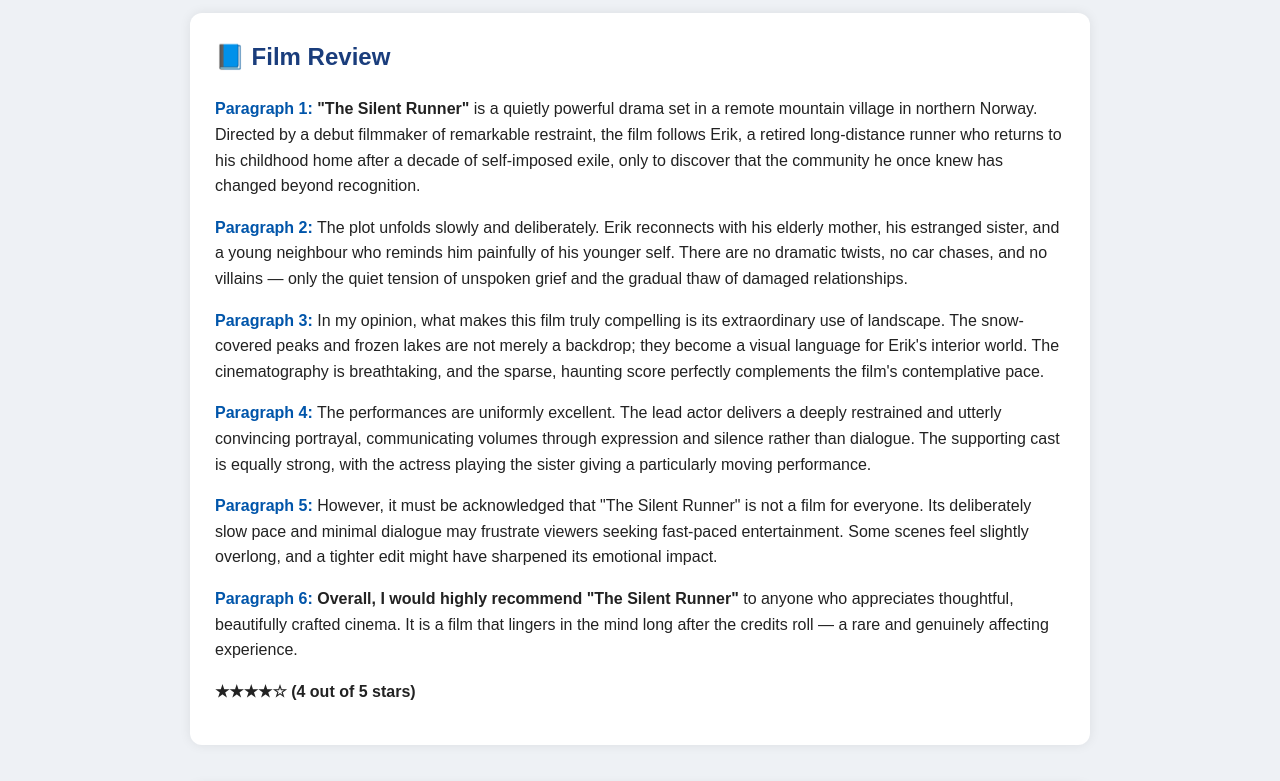
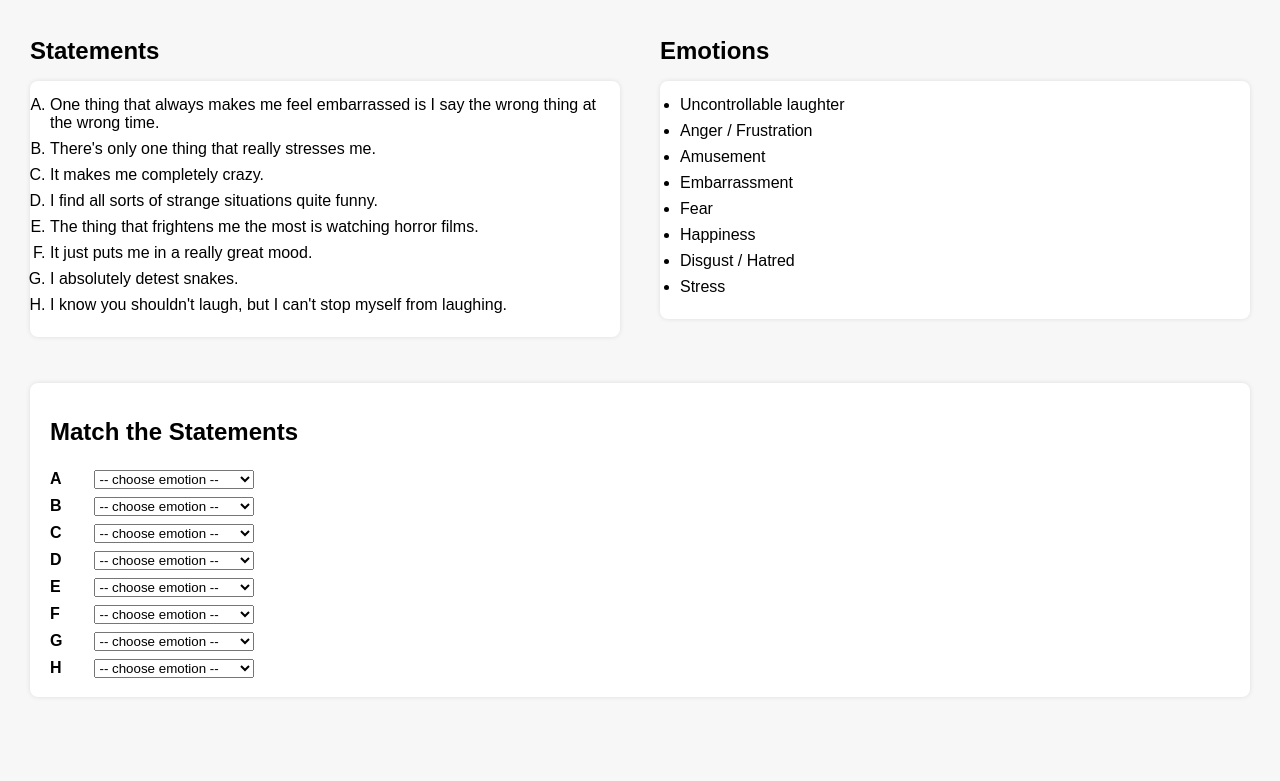
Before and after one commit to tspv6570-collab/tp6-gist, a plain HTML site: page index.html in a window 1280 px wide. Shown: the part 108-889 px from the top of the page. After the commit the page ends 835 px from the top, so only its background shows below. Drawn offline with Linux system fonts and the light colour scheme.

Commit message:
Add files via upload

```diff
--- a/index.html
+++ b/index.html
@@ -2,188 +2,212 @@
 <html lang="en">
 <head>
   <meta charset="UTF-8">
-<title>The Silent Runner – Student Quiz</title>
-<meta name="viewport" content="width=device-width, initial-scale=1.0">
+  <title>Emotion Matching Quiz</title>
   <style>
     body {
-        font-family: Arial, Helvetica, sans-serif;
-        line-height: 1.6;
-        margin: 40px auto;
-        max-width: 900px;
-        padding: 0 20px;
-        background: #eef1f5;
-        color: #222;
+      font-family: Arial, sans-serif;
+      margin: 30px;
+      background-color: #f7f7f7;
     }
-
     h1 {
       text-align: center;
-        color: #1a3d7c;
-        margin-bottom: 30px;
     }
-
-    h2 {
-        color: #1a3d7c;
-        margin-top: 0;
+    .instructions {
+      margin-bottom: 20px;
+      font-size: 0.95rem;
     }
-
-    .review-box, .task-section {
+    .container {
+      display: flex;
+      gap: 40px;
+      align-items: flex-start;
+    }
+    .column {
+      flex: 1;
+    }
+    .column h2 {
+      margin-bottom: 10px;
+    }
+    ol, ul {
       background: #ffffff;
-        padding: 25px;
-        border-radius: 12px;
-        box-shadow: 0 0 12px rgba(0,0,0,0.08);
-        margin-bottom: 40px;
+      padding: 15px 20px;
+      border-radius: 8px;
+      box-shadow: 0 0 5px rgba(0,0,0,0.1);
     }
-
-    /* COLOR CODING */
-    .task1 { border-left: 10px solid #4a90e2; }
-    .task2 { border-left: 10px solid #7ed321; }
-    .task3 { border-left: 10px solid #f5a623; }
-
-    /* ICONS */
-    .icon {
-        font-size: 1.4rem;
-        margin-right: 8px;
+    li {
+      margin-bottom: 8px;
     }
-
-    textarea, input[type="text"] {
-        width: 100%;
-        padding: 10px;
-        margin: 8px 0 15px 0;
-        border-radius: 6px;
-        border: 1px solid #ccc;
-        font-size: 1rem;
+    .match-row {
+      margin-top: 30px;
+      background: #ffffff;
+      padding: 15px 20px;
+      border-radius: 8px;
+      box-shadow: 0 0 5px rgba(0,0,0,0.1);
     }
-
-    table {
-        width: 100%;
-        border-collapse: collapse;
-        margin-top: 15px;
+    .match-row label {
+      display: inline-block;
+      width: 40px;
+      font-weight: bold;
     }
-
-    table, th, td {
-        border: 1px solid #ccc;
-    }
-
-    th, td {
-        padding: 10px;
-        text-align: left;
-    }
-
-    .para-number {
-        font-weight: bold;
-        color: #0055aa;
+    select {
+      margin: 4px 0;
     }
   </style>
 </head>
-
 <body>
 
-<h1>🎬 The Silent Runner — Student Quiz</h1>
+  <h1>Emotion Matching Quiz</h1>
 
-<!-- ========================= -->
-<!-- FILM REVIEW WITH PARAGRAPH NUMBERS -->
-<!-- ========================= -->
+  <p class="instructions">
+    Match each statement (A–H) with the emotion that best fits it.
+    Use the dropdowns below to choose an emotion for each statement.
+  </p>
 
-<div class="review-box">
-<h2>📘 Film Review</h2>
-
-<p><span class="para-number">Paragraph 1:</span> <strong>"The Silent Runner"</strong> is a quietly powerful drama set in a remote mountain village in northern Norway. Directed by a debut filmmaker of remarkable restraint, the film follows Erik, a retired long-distance runner who returns to his childhood home after a decade of self-imposed exile, only to discover that the community he once knew has changed beyond recognition.</p>
-
-<p><span class="para-number">Paragraph 2:</span> The plot unfolds slowly and deliberately. Erik reconnects with his elderly mother, his estranged sister, and a young neighbour who reminds him painfully of his younger self. There are no dramatic twists, no car chases, and no villains — only the quiet tension of unspoken grief and the gradual thaw of damaged relationships.</p>
-
-<p><span class="para-number">Paragraph 3:</span> In my opinion, what makes this film truly compelling is its extraordinary use of landscape. The snow-covered peaks and frozen lakes are not merely a backdrop; they become a visual language for Erik's interior world. The cinematography is breathtaking, and the sparse, haunting score perfectly complements the film's contemplative pace.</p>
-
-<p><span class="para-number">Paragraph 4:</span> The performances are uniformly excellent. The lead actor delivers a deeply restrained and utterly convincing portrayal, communicating volumes through expression and silence rather than dialogue. The supporting cast is equally strong, with the actress playing the sister giving a particularly moving performance.</p>
-
-<p><span class="para-number">Paragraph 5:</span> However, it must be acknowledged that "The Silent Runner" is not a film for everyone. Its deliberately slow pace and minimal dialogue may frustrate viewers seeking fast-paced entertainment. Some scenes feel slightly overlong, and a tighter edit might have sharpened its emotional impact.</p>
-
-<p><span class="para-number">Paragraph 6:</span> <strong>Overall, I would highly recommend "The Silent Runner"</strong> to anyone who appreciates thoughtful, beautifully crafted cinema. It is a film that lingers in the mind long after the credits roll — a rare and genuinely affecting experience.</p>
-
-<p><strong>★★★★☆ (4 out of 5 stars)</strong></p>
+  <div class="container">
+    <div class="column">
+      <h2>Statements</h2>
+      <ol type="A">
+        <li>One thing that always makes me feel embarrassed is I say the wrong thing at the wrong time.</li>
+        <li>There's only one thing that really stresses me.</li>
+        <li>It makes me completely crazy.</li>
+        <li>I find all sorts of strange situations quite funny.</li>
+        <li>The thing that frightens me the most is watching horror films.</li>
+        <li>It just puts me in a really great mood.</li>
+        <li>I absolutely detest snakes.</li>
+        <li>I know you shouldn't laugh, but I can't stop myself from laughing.</li>
+      </ol>
     </div>
 
-<!-- ========================= -->
-<!-- TASK 1 -->
-<!-- ========================= -->
-
-<div class="task-section task1">
-<h3><span class="icon">🧩</span>Task 1 — Understanding the Structure</h3>
-<p>Match each function to the correct paragraph number (1–6). The order below is intentionally mixed.</p>
-
-<label>Evaluation of performances:</label>
-<input type="text">
-
-<label>Final recommendation and star rating:</label>
-<input type="text">
-
-<label>Discussion of a weakness or limitation:</label>
-<input type="text">
-
-<label>Introduction — what the film is and who made it:</label>
-<input type="text">
-
-<label>Evaluation of a key strength (cinematography / soundtrack):</label>
-<input type="text">
-
-<label>Brief description of the plot:</label>
-<input type="text">
+    <div class="column">
+      <h2>Emotions</h2>
+      <ul>
+        <li>Uncontrollable laughter</li>
+        <li>Anger / Frustration</li>
+        <li>Amusement</li>
+        <li>Embarrassment</li>
+        <li>Fear</li>
+        <li>Happiness</li>
+        <li>Disgust / Hatred</li>
+        <li>Stress</li>
+      </ul>
+    </div>
   </div>
 
-<!-- ========================= -->
-<!-- TASK 2 -->
-<!-- ========================= -->
-
-<div class="task-section task2">
-<h3><span class="icon">🔍</span>Task 2 — Language Focus: Noticing</h3>
-
-<p>Find and write examples from the review:</p>
-
-<label>1. Three opinion phrases:</label>
-<textarea></textarea>
-
-<label>2. One adjective describing a weakness:</label>
-<input type="text">
-
-<label>3. The phrase used to make a recommendation:</label>
-<textarea></textarea>
-
-<p>Now answer:</p>
-
-<label>4. Where do the opinion phrases appear in sentences?</label>
-<input type="text">
-
-<label>5. Is the recommendation phrase formal or informal? How do you know?</label>
-<textarea></textarea>
+  <div class="match-row">
+    <h2>Match the Statements</h2>
+    <form>
+      <div>
+        <label for="A">A</label>
+        <select id="A" name="A">
+          <option value="">-- choose emotion --</option>
+          <option>Uncontrollable laughter</option>
+          <option>Anger / Frustration</option>
+          <option>Amusement</option>
+          <option>Embarrassment</option>
+          <option>Fear</option>
+          <option>Happiness</option>
+          <option>Disgust / Hatred</option>
+          <option>Stress</option>
+        </select>
       </div>
-
-<!-- ========================= -->
-<!-- TASK 3 -->
-<!-- ========================= -->
-
-<div class="task-section task3">
-<h3><span class="icon">📝</span>Task 3 — Meaning Check: Adjective Matching</h3>
-
-<p>Match the adjectives (1–6) to the meanings (a–f).</p>
-
-<p><strong>Meanings:</strong></p>
-<ul>
-    <li>a. producing a strong feeling of sadness or sympathy</li>
-    <li>b. so interesting or exciting that you cannot stop watching</li>
-    <li>c. astonishingly impressive or beautiful</li>
-    <li>d. remaining in your memory in a beautiful, slightly sad way</li>
-    <li>e. performed in a way that seems real and believable</li>
-    <li>f. intensely interesting or exciting</li>
-</ul>
-
-<table>
-<tr><th>No.</th><th>Adjective</th><th>Your Answer</th></tr>
-<tr><td>1</td><td>haunting</td><td><input type="text"></td></tr>
-<tr><td>2</td><td>moving</td><td><input type="text"></td></tr>
-<tr><td>3</td><td>compelling</td><td><input type="text"></td></tr>
-<tr><td>4</td><td>gripping</td><td><input type="text"></td></tr>
-<tr><td>5</td><td>convincing</td><td><input type="text"></td></tr>
-<tr><td>6</td><td>breathtaking</td><td><input type="text"></td></tr>
-</table>
+      <div>
+        <label for="B">B</label>
+        <select id="B" name="B">
+          <option value="">-- choose emotion --</option>
+          <option>Uncontrollable laughter</option>
+          <option>Anger / Frustration</option>
+          <option>Amusement</option>
+          <option>Embarrassment</option>
+          <option>Fear</option>
+          <option>Happiness</option>
+          <option>Disgust / Hatred</option>
+          <option>Stress</option>
+        </select>
+      </div>
+      <div>
+        <label for="C">C</label>
+        <select id="C" name="C">
+          <option value="">-- choose emotion --</option>
+          <option>Uncontrollable laughter</option>
+          <option>Anger / Frustration</option>
+          <option>Amusement</option>
+          <option>Embarrassment</option>
+          <option>Fear</option>
+          <option>Happiness</option>
+          <option>Disgust / Hatred</option>
+          <option>Stress</option>
+        </select>
+      </div>
+      <div>
+        <label for="D">D</label>
+        <select id="D" name="D">
+          <option value="">-- choose emotion --</option>
+          <option>Uncontrollable laughter</option>
+          <option>Anger / Frustration</option>
+          <option>Amusement</option>
+          <option>Embarrassment</option>
+          <option>Fear</option>
+          <option>Happiness</option>
+          <option>Disgust / Hatred</option>
+          <option>Stress</option>
+        </select>
+      </div>
+      <div>
+        <label for="E">E</label>
+        <select id="E" name="E">
+          <option value="">-- choose emotion --</option>
+          <option>Uncontrollable laughter</option>
+          <option>Anger / Frustration</option>
+          <option>Amusement</option>
+          <option>Embarrassment</option>
+          <option>Fear</option>
+          <option>Happiness</option>
+          <option>Disgust / Hatred</option>
+          <option>Stress</option>
+        </select>
+      </div>
+      <div>
+        <label for="F">F</label>
+        <select id="F" name="F">
+          <option value="">-- choose emotion --</option>
+          <option>Uncontrollable laughter</option>
+          <option>Anger / Frustration</option>
+          <option>Amusement</option>
+          <option>Embarrassment</option>
+          <option>Fear</option>
+          <option>Happiness</option>
+          <option>Disgust / Hatred</option>
+          <option>Stress</option>
+        </select>
+      </div>
+      <div>
+        <label for="G">G</label>
+        <select id="G" name="G">
+          <option value="">-- choose emotion --</option>
+          <option>Uncontrollable laughter</option>
+          <option>Anger / Frustration</option>
+          <option>Amusement</option>
+          <option>Embarrassment</option>
+          <option>Fear</option>
+          <option>Happiness</option>
+          <option>Disgust / Hatred</option>
+          <option>Stress</option>
+        </select>
+      </div>
+      <div>
+        <label for="H">H</label>
+        <select id="H" name="H">
+          <option value="">-- choose emotion --</option>
+          <option>Uncontrollable laughter</option>
+          <option>Anger / Frustration</option>
+          <option>Amusement</option>
+          <option>Embarrassment</option>
+          <option>Fear</option>
+          <option>Happiness</option>
+          <option>Disgust / Hatred</option>
+          <option>Stress</option>
+        </select>
+      </div>
+    </form>
   </div>
 
 </body>
```
Lines whose indentation alone changed are shown as unchanged.
